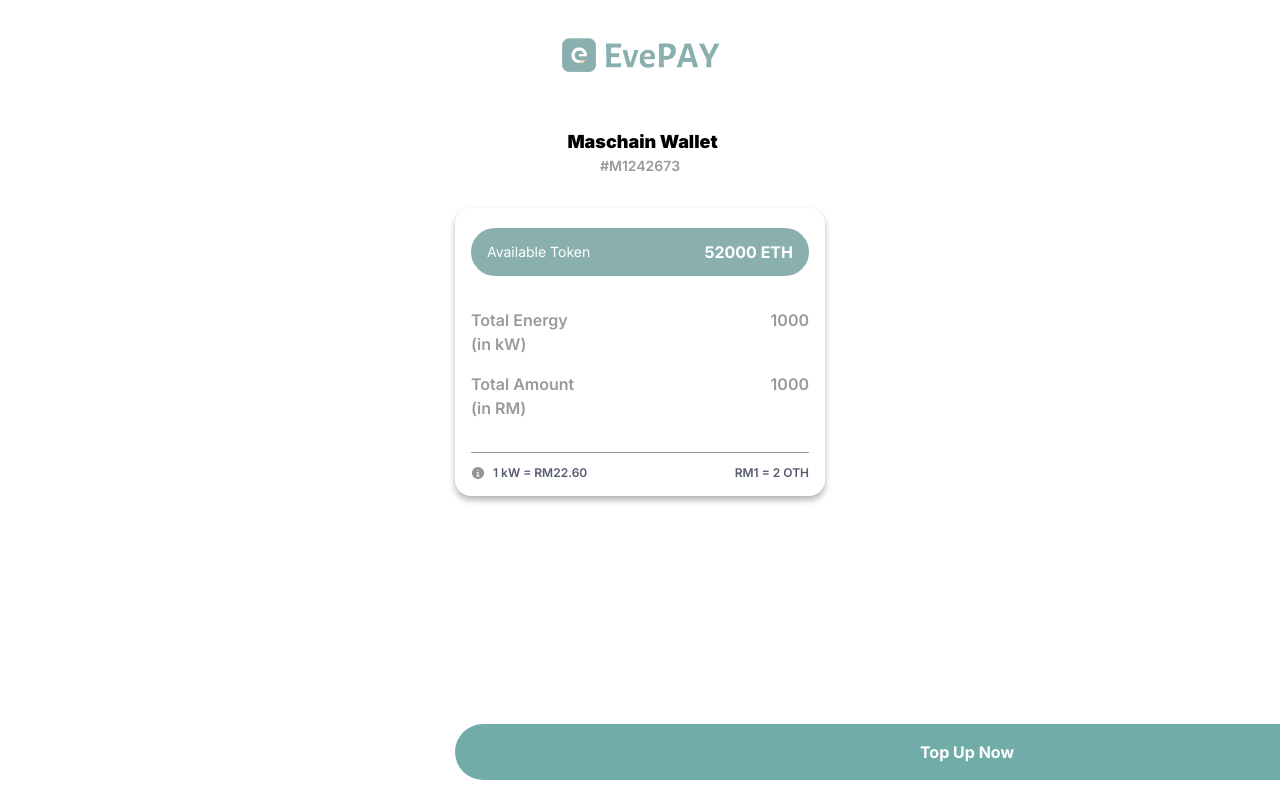
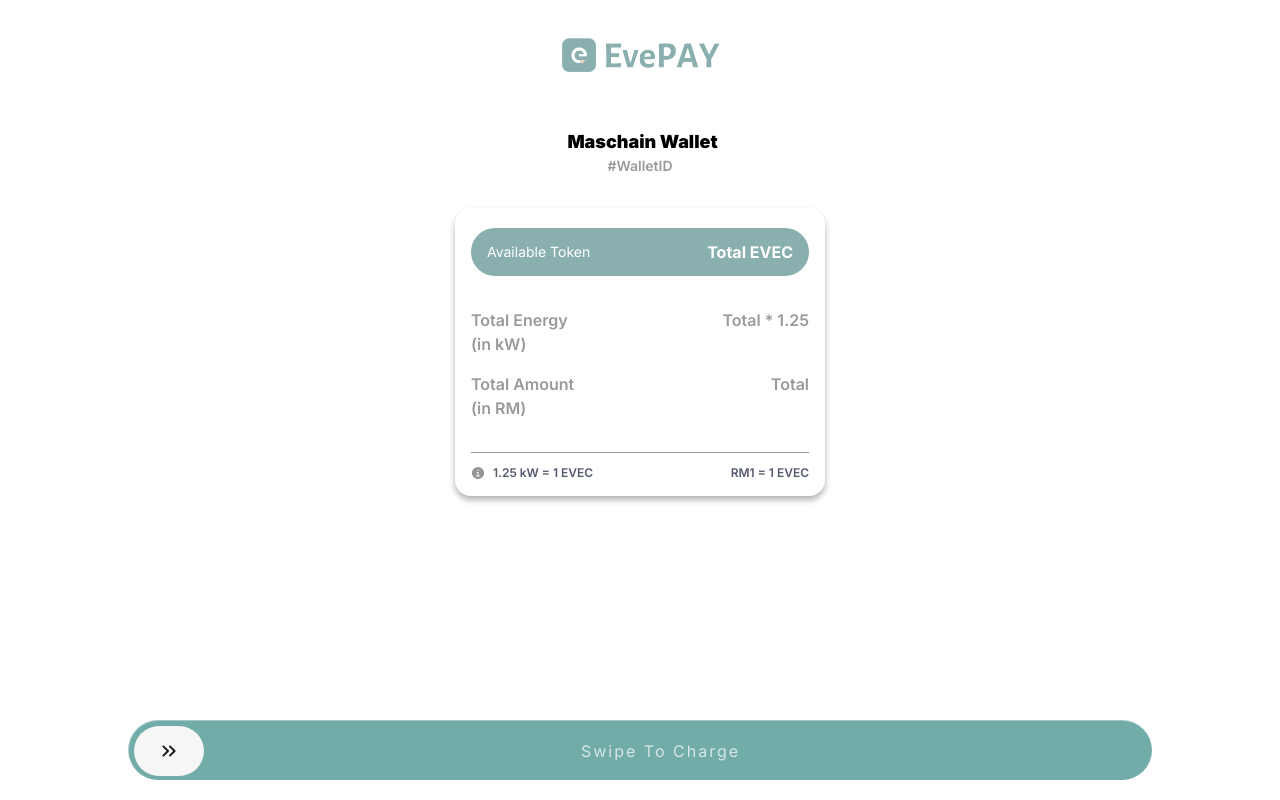
Before and after one commit to doodledaron/evepay_next, a Next.js app: page /WalletCheck in a window 1280 px wide. Built offline with nearby package versions, Linux system fonts and the light colour scheme; some icons are missing.

Commit message:
change unit

```diff
--- a/app/WalletCheck/page.tsx
+++ b/app/WalletCheck/page.tsx
@@ -5,7 +5,7 @@
 import SwipeableButton from '../../components/Button/SwipeButton';
 
 export default function WalletCheck() {
-    const walletBalance = 100; // Replace this with your actual balance value
+    const walletBalance = 6; // Replace this with your actual balance value
 
     return (
         <div>
@@ -28,11 +28,12 @@
 
                 </div>
 
-                <p className='text-center font-semibold text-gray text-sm'>#M1242673</p>
+                <p className='text-center font-semibold text-gray text-sm'>#WalletID</p>
 
             </div ><WalletInfor />
 
-            {walletBalance > 1000 ? (
+            {/* 10% of 51.2kw */}
+            {walletBalance > 4 ? (
                 <SwipeableButton urlLink="/charging" buttonText="Swipe To Charge" />
             ) : (
                 <NextButton urlLink="/topup" buttonText="Top Up Now" />
--- a/app/payment/page.tsx
+++ b/app/payment/page.tsx
@@ -24,24 +24,24 @@
                                 <p className="text-base font-semibold text-gray">Energy Usage</p>
                                 <p className="text-base font-semibold text-gray">(in kW)</p>
                             </div>
-                            <div className="text-base font-semibold text-gray">10</div>
+                            <div className="text-base font-semibold text-gray">Put Here</div>
                         </div>
                         <div className="flex justify-between text-gray-700 text-base mt-4">
                             <div>
                                 <p className="text-base font-semibold text-gray">Amount</p>
                                 <p className="text-base font-semibold text-gray">(in RM)</p>
                             </div>
-                            <div className="text-base font-semibold text-gray">26.00</div>
+                            <div className="text-base font-semibold text-gray">Put Here</div>
                         </div>
                         <div className='flex items-center text-sm font-semibold text-light-blacK mt-4'>
                             <Icon icon="carbon:information-filled" className="text-xs-light-gray mr-2" style={{ fontSize: "14" }} />
-                            1 kW = RM22.60
+                            1 kW = RM0.80
                         </div>
                     </div>
                     <hr className="border-gray" />
                     <div className="py-5">
                         <div className="flex justify-between">
-                            <div className='text-xl font-semibold text-black'>Total (in EHT)</div>
+                            <div className='text-xl font-semibold text-black'>Total (in EVEC)</div>
                             <div className='text-xl font-semibold text-black'>520</div>
                         </div>
                     </div>
--- a/components/Card/history-card.tsx
+++ b/components/Card/history-card.tsx
@@ -42,7 +42,7 @@
 
 const HistoryCard = () => {
   const [transactions, setTransactions] = useState<Transaction[]>([]);
-  const [availableToken, setAvailableToken] = useState<string>("52000 ETH"); // Adjust this based on actual data source
+  const [availableToken, setAvailableToken] = useState<string>("52000"); // Adjust this based on actual data source
 
   useEffect(() => {
     fetch("http://127.0.0.1:8000/maschain_token/api_get_transaction_from/0x5b3a8eCB9677F56e46d67B7e69900cE322c030d1")
@@ -60,7 +60,7 @@
       <div className="px-4 py-5">
         <div className='flex flex-row items-center justify-between bg-lg-light-cyan rounded-full px-4 py-3'>
           <div className='text-white text-sm'>Available Token</div>
-          <div className='text-white text-base font-bold'>{availableToken}</div>
+          <div className='text-white text-base font-bold'>{availableToken} EVEC</div>
         </div>
         <div className="py-8">
           <h2 className="text-base font-bold justify-center text-center py-4">Transaction History</h2>
--- a/components/Card/info-card.tsx
+++ b/components/Card/info-card.tsx
@@ -7,7 +7,7 @@
             <div className="px-4 py-5">
                 <div className='flex flex-row items-center justify-between bg-lg-light-cyan rounded-full px-4 py-3'>
                     <div className='text-white text-sm'>Available Token</div>
-                    <div className='text-white text-base font-bold'>52000 ETH</div>
+                    <div className='text-white text-base font-bold'>Total EVEC</div>
                 </div>
                 <div className="py-8">
                     <div className="flex justify-between text-gray-700 text-base">
@@ -15,14 +15,14 @@
                             <p className="text-base font-semibold text-gray">Total Energy</p>
                             <p className="text-base font-semibold text-gray">(in kW)</p>
                         </div>
-                        <div className="text-base font-semibold text-gray">1000</div>
+                        <div className="text-base font-semibold text-gray"> Total * 1.25</div>
                     </div>
                     <div className="flex justify-between text-gray-700 text-base mt-4">
                         <div>
                             <p className="text-base font-semibold text-gray">Total Amount</p>
                             <p className="text-base font-semibold text-gray">(in RM)</p>
                         </div>
-                        <div className="text-base font-semibold text-gray">1000</div>
+                        <div className="text-base font-semibold text-gray">Total</div>
                     </div>
                 </div>
                 <hr className="border-gray" />
@@ -30,9 +30,9 @@
                     <div className="flex justify-between">
                         <div className='text-xs font-semibold text-light-blacK flex flex-row items-center justify-between'>
                             <Icon icon="carbon:information-filled" className="text-xs-light-gray mr-2" style={{ fontSize: "14" }} />
-                            1 kW = RM22.60
+                            1.25 kW = 1 EVEC
                         </div>
-                        <div className='text-xs font-semibold text-light-blacK'>RM1 = 2 OTH</div>
+                        <div className='text-xs font-semibold text-light-blacK'>RM1 = 1 EVEC</div>
                     </div>
                 </div>
             </div>
```
